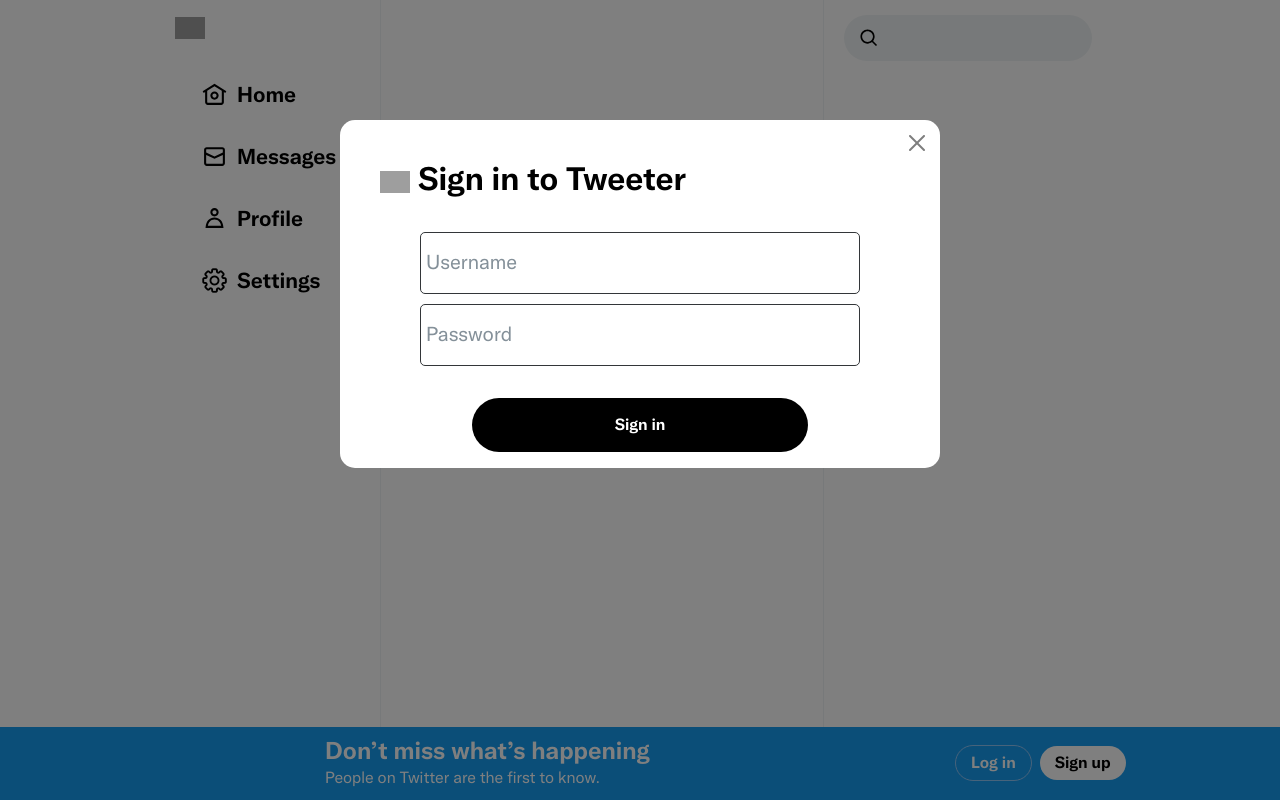
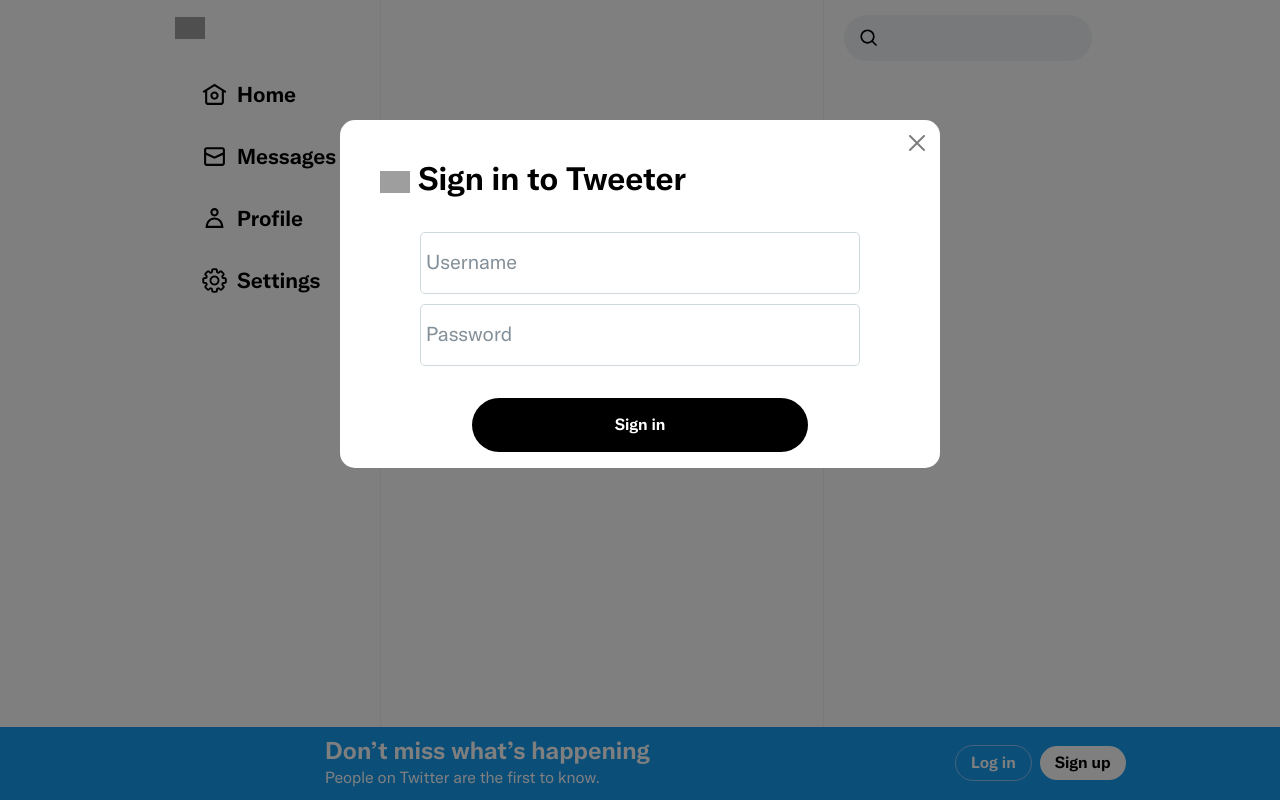
Before and after one commit to t-hoffman/Capstone-Project-Frontend, a React (Create React App) app: page /signin in a window 1280 px wide. Built offline with nearby package versions, Linux system fonts and the light colour scheme; no server answers; grey boxes are pictures that could not be loaded.

Commit message:
slight border/text color changes

```diff
--- a/src/css/SignUp.css
+++ b/src/css/SignUp.css
@@ -38,7 +38,7 @@
 
 .input-cont {
   width: 100%;
-  border: 1px solid #333639;
+  border: 1px solid #CFD9DE;
   border-radius: 5px;
   padding: 5px;
   color: #1C9BF0;
@@ -125,5 +125,6 @@
     filter: invert(100%) sepia(3%) saturate(0%) hue-rotate(98deg) brightness(119%) contrast(100%);
   }
 
+  .input-cont { border: 1px solid #333639 }
   .input-cont input { color: white }
 }
```
